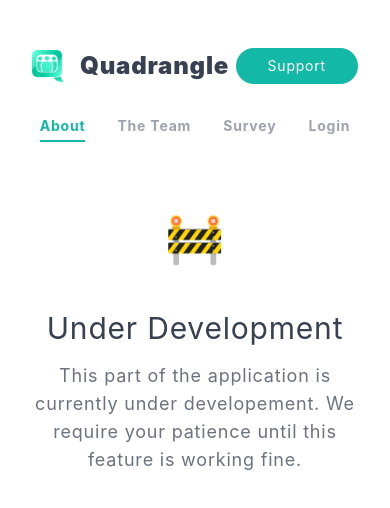
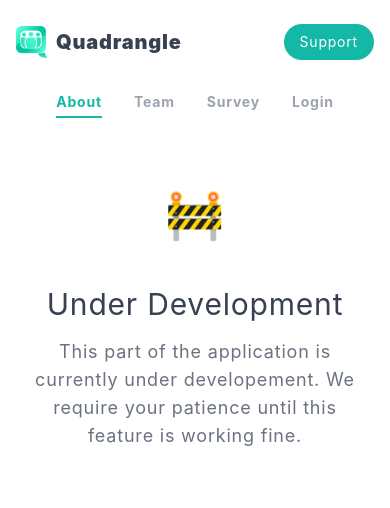
Before and after one commit to eru123/quadrangle-nuxt, a Nuxt app: page /about in a window 390 px wide. Shown: the top 508 px of the page. Built offline with nearby package versions, Linux system fonts and the light colour scheme; no server answers.

Commit message:
support iphone5+ layout

```diff
--- a/components/LandingHeader.vue
+++ b/components/LandingHeader.vue
@@ -7,7 +7,7 @@
       </NuxtLink>
       <div class="g i">
         <NuxtLink to="/about" class="i">About</NuxtLink>
-        <NuxtLink to="/team" class="i">The Team</NuxtLink>
+        <NuxtLink to="/team" class="i">Team</NuxtLink>
         <NuxtLink to="/survey" class="i">Survey</NuxtLink>
         <NuxtLink to="/signin" class="i">Login</NuxtLink>
       </div>
@@ -23,7 +23,7 @@
   @apply w-full flex flex-col items-center justify-center;
 
   .c {
-    @apply w-full pb-6 pt-12 px-8 grid grid-cols-2 lg:grid-cols-3 items-center;
+    @apply w-full pb-6 pt-6 lg:pt-12 px-4 lg:px-8 grid grid-cols-2 lg:grid-cols-3 items-center;
     max-width: $max-screen-width;
 
     .g {
@@ -33,11 +33,11 @@
         @apply justify-start order-1;
 
         .l {
-          @apply w-8 h-8 mr-4;
+          @apply w-8 h-8 mr-2 lg:mr-4;
         }
 
         .n {
-          @apply font-bold text-2xl text-gray-700;
+          @apply font-bold text-xl lg:text-2xl text-gray-700;
           font-weight: 900;
         }
       }
@@ -63,7 +63,7 @@
         @apply justify-end order-2 lg:order-3;
 
         .i {
-          @apply bg-teal-500 hover:bg-teal-600 text-sm text-white px-8 py-2 rounded-full transition duration-200 ease-in-out;
+          @apply bg-teal-500 hover:bg-teal-600 text-sm text-white px-4 lg:px-8 py-2 rounded-full transition duration-200 ease-in-out;
           font-family: -apple-system, BlinkMacSystemFont, 'Segoe UI', Roboto, Oxygen, Ubuntu, Cantarell, 'Open Sans', 'Helvetica Neue', sans-serif;
           -webkit-font-smoothing: antialiased;
           -moz-osx-font-smoothing: grayscale;
```
